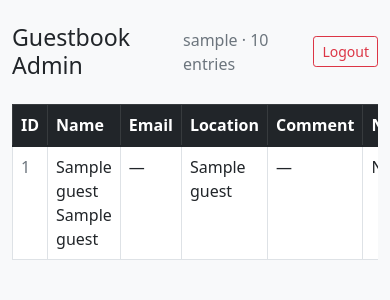
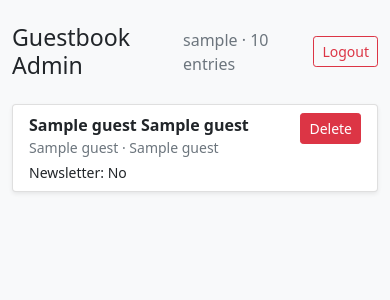
Before and after one commit to tmdinosaurcenter/kiosk-guestbook, a Flask app: template templates/admin.html in a window 390 px wide. Shown: the top 300 px of the page. Run offline with Flask 3, Linux system fonts and the light colour scheme; the visitor is signed in with stand-in values (Sample User, id 1); tables that the repository leaves empty hold one stand-in row (values such as "Sample post"); the template is opened without the code that fills it: most values are stand-ins (such as "Sample title", 1, 10 or a date in 2020); some libraries are stand-ins or nearby versions.

Commit message:
feat: add PWA support and mobile admin card layout
All pages: manifest link, apple-mobile-web-app meta tags, theme-color,
viewport-fit=cover, overscroll-behavior:none, safe-area padding, 16px
input font-size to prevent iOS zoom, SW registration.

admin.html: card-per-entry layout on small screens (d-md-none) with
name, location, timestamp, newsletter status, email, comment, and
delete button. Desktop table unchanged (d-none d-md-block).

```diff
--- a/templates/admin.html
+++ b/templates/admin.html
@@ -2,9 +2,22 @@
 <html lang="en">
 <head>
     <meta charset="utf-8" />
-    <meta name="viewport" content="width=device-width, initial-scale=1" />
+    <meta name="viewport" content="width=device-width, initial-scale=1, viewport-fit=cover" />
     <title>Guestbook Admin</title>
+
+    <!-- PWA -->
+    <link rel="manifest" href="/manifest.webmanifest" />
+    <link rel="apple-touch-icon" href="/static/images/logo.png" />
+    <meta name="theme-color" content="#3a9cb8" />
+    <meta name="apple-mobile-web-app-capable" content="yes" />
+    <meta name="apple-mobile-web-app-status-bar-style" content="black-translucent" />
+
     <link href="https://cdn.jsdelivr.net/npm/bootstrap@5.1.3/dist/css/bootstrap.min.css" rel="stylesheet" />
+    <style>
+        html, body { overscroll-behavior: none; }
+        body { padding-bottom: env(safe-area-inset-bottom); }
+        input, select, textarea { font-size: 16px !important; }
+    </style>
 </head>
 <body class="bg-light">
     <div class="container py-4">
@@ -19,6 +32,40 @@
             </div>
         </div>
 
+        <!-- Mobile card list (phones) -->
+        <div class="d-md-none">
+            {% for g in guests %}
+            <div class="card mb-2 shadow-sm">
+                <div class="card-body py-2 px-3">
+                    <div class="d-flex justify-content-between align-items-start">
+                        <div>
+                            <strong>{{ g[1] }} {{ g[2] }}</strong>
+                            <div class="text-muted small">{{ g[4] }} &middot; {{ g[7] | localtime }}</div>
+                            <div class="small mt-1">Newsletter: {{ 'Yes' if g[6] else 'No' }}</div>
+                            {% if g[3] %}
+                            <div class="text-muted small">{{ g[3] }}</div>
+                            {% endif %}
+                            {% if g[5] %}
+                            <div class="text-muted small fst-italic">{{ g[5] }}</div>
+                            {% endif %}
+                        </div>
+                        {% if current_user.role != 'viewer' %}
+                        <form method="POST" action="{{ url_for('admin_delete', entry_id=g[0]) }}?page={{ page }}"
+                              onsubmit="return confirm('Delete entry for {{ g[1] }} {{ g[2] }}?')">
+                            <input type="hidden" name="csrf_token" value="{{ csrf_token() }}" />
+                            <button type="submit" class="btn btn-danger btn-sm ms-2">Delete</button>
+                        </form>
+                        {% endif %}
+                    </div>
+                </div>
+            </div>
+            {% else %}
+            <p class="text-muted text-center">No entries found.</p>
+            {% endfor %}
+        </div>
+
+        <!-- Desktop table (hidden on phones) -->
+        <div class="d-none d-md-block">
             <div class="table-responsive">
                 <table class="table table-bordered table-hover bg-white">
                     <thead class="table-dark">
@@ -61,6 +108,7 @@
                     </tbody>
                 </table>
             </div>
+        </div>
 
         {% if total_pages > 1 %}
         <nav>
@@ -80,5 +128,13 @@
         </nav>
         {% endif %}
     </div>
+
+    <script>
+        if ('serviceWorker' in navigator) {
+            window.addEventListener('load', function () {
+                navigator.serviceWorker.register('/sw.js', { scope: '/' });
+            });
+        }
+    </script>
 </body>
 </html>
```
Also changed, not shown: templates/admin_login.html (+22 -1 lines), templates/admin_users.html (+22 -1 lines), 1 other file. Lines whose indentation alone changed are shown as unchanged.
